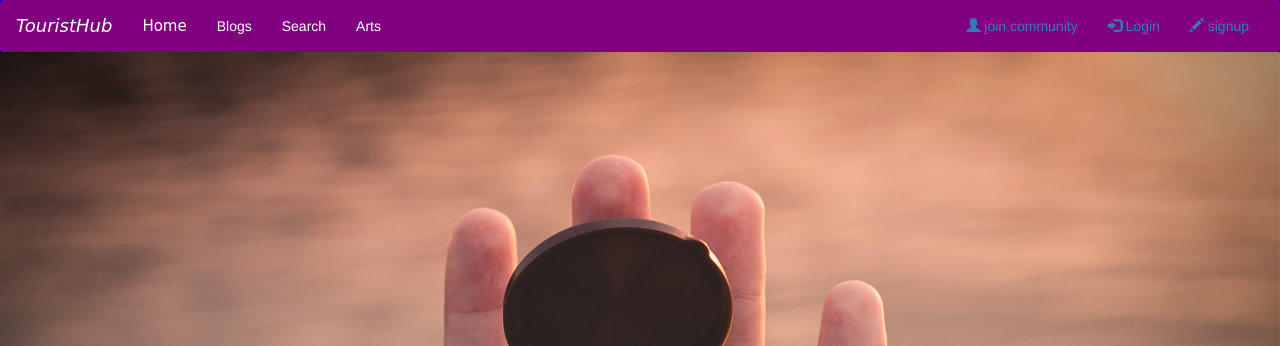
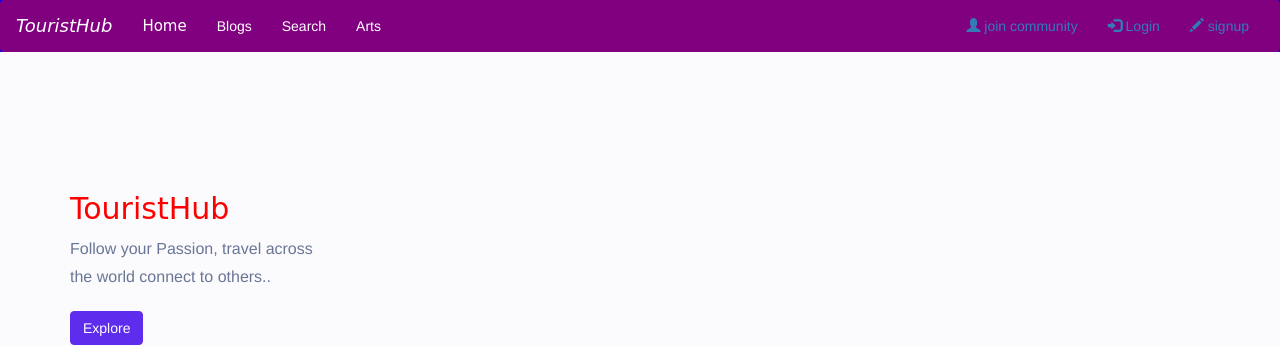
Before and after one commit to maze-runnar/TouristHub, a Django app: template home/templates/home.html in a window 1280 px wide. Shown: the top 346 px of the page. Run offline with Django 3.2, Linux system fonts and the light colour scheme; the template is opened without the code that fills it, so the values that code supplies are empty; some libraries are stand-ins or nearby versions.

Commit message:
Update home.html

```diff
--- a/home/templates/home.html
+++ b/home/templates/home.html
@@ -31,42 +31,35 @@
       <li data-target="#myCarousel" data-slide-to="5"></li>
     </ol>
 
-    <!-- Wrapper for slides -->
-    <div class="carousel-inner">
-      <div class="item">
-        <img src="{% static 'home/images/last.jpg' %}" alt="Los Angeles" style="width:100%;height: 95%">
-      </div>
 
-      <div class="item">
-        <img src="{% static 'home/images/c3.jpg' %}" alt="Chicago" style="width:100%;height: 96%">
-      </div>
-
-      <div class="item ">
-        <img src="{% static 'home/images/c4.jpg' %}" alt="New york" style="width:100%; height: 96%">
-      </div>
-      <div class="item active">
-        <img src="{% static 'home/images/compas.jpg' %}" alt="Los Angeles" style="width:100%;height: 95%">
-      </div>
-
-      <div class="item">
-        <img src="{% static 'home/images/manonhill.jpg' %}" alt="Chicago" style="width:100%;height: 96%">
-      </div>
-
-      <div class="item">
-        <img src="{% static 'home/images/c4.jpg' %}" alt="New york" style="width:100%; height: 96%">
+<footer class="new_footer_area bg_color">
+            <div class="new_footer_top">
+                <div class="container">
+                    <div class="row">
+                        <div class="col-lg-3 col-md-6">
+                            <div class="f_widget company_widget wow fadeInLeft" data-wow-delay="0.2s" style="visibility: visible; animation-delay: 0.2s; animation-name: fadeInLeft;">
+                                <h2  style="font-family: cursive;color:red">TouristHub</h2>
+                                <p>Follow your Passion, travel across the world connect to others..</p>
+                                <a href = "https://thetouristsguides.herokuapp.com/blog/search/">
+                                    <button class="btn btn_get btn_get_two" type="submit">Explore</button>
+                                  </a>
+                                    <p class="mchimp-errmessage" style="display: none;"></p>
+                                    <p class="mchimp-sucmessage" style="display: none;"></p>
                                   </div>
                         </div>
 
-    <!-- Left and right controls -->
-    <a class="left carousel-control" href="#myCarousel" data-slide="prev">
-      <span class="glyphicon glyphicon-chevron-left"></span>
-      <span class="sr-only">Previous</span>
-    </a>
-    <a class="right carousel-control" href="#myCarousel" data-slide="next">
-      <span class="glyphicon glyphicon-chevron-right"></span>
-      <span class="sr-only">Next</span>
-    </a>
+
+
                     </div>
+                </div>
+                <div class="footer_bg">
+                    <div class="footer_bg_one"></div>
+                    <div class="footer_bg_two"></div>
+                </div>
+            </div>
+        </footer>
+
+
 
 
 <div style="text-align: center;">
@@ -101,7 +94,7 @@
                             <h3><span style="font-family: cursive">{{i.area}}</h3>
 
                             <!-- View Details -->
-                            <a href="http://127.0.0.1:8000/{{i.id}}/detail/" class="btn btn-primary btn-sm" role="button">View Details</a>
+                            <a href="https://thetouristsguides.herokuapp.com/{{i.id}}/detail/" class="btn btn-primary btn-sm" role="button">View Details</a>
 
                             <!-- Delete Album -->
                             <form action="#" method="post" style="display: inline;">
@@ -352,8 +345,8 @@ h1, h2, h3, h4, h5, h6 {
 
 
 
-<footer class="new_footer_area bg_color">
-            <div class="new_footer_top">
+<footer>
+            <div >
                 <div class="container">
                     <div class="row">
                         <div class="col-lg-3 col-md-6">
@@ -390,25 +383,21 @@ h1, h2, h3, h4, h5, h6 {
                                     <a href="https://github.com/maze-runnar/thetourists" class="glyphicon glyphicon-modal-window"></a>
 
                                 </div>
+
+                            </div>
+
+                        </div>
+                         <img src="https://cdn.dribbble.com/users/1746237/screenshots/6058987/gif-1.gif" />
                     </div>
                 </div>
+
+                   <div class="col-lg-6 col-sm-5 text-right">
+                            <p>Made with <i class="glyphicon glyphicon-heart" style="color: red"></i> by <a href="https://www.linkedin.com/in/sundaram-dubey/">Sundaram Dubey </a>Since 2019</p>
                         </div>
             </div>
-                <div class="footer_bg">
-                    <div class="footer_bg_one"></div>
-                    <div class="footer_bg_two"></div>
-                </div>
-            </div>
-            <div class="footer_bottom">
-                <div class="container">
-                    <div class="row align-items-center">
-                        <div class="col-lg-6 col-sm-7">
-                            <p class="mb-0 f_400">© The maze runner Inc.. 2019 All rights reserved.</p>
-                        </div>
-                        <div class="col-lg-6 col-sm-5 text-right">
-                            <p>Made with <i class="glyphicon glyphicon-heart" style="color: red"></i> by <a href="#">Sundaram Dubey</a></p>
-                        </div>
-                    </div>
-                </div>
-            </div>
+
+
+
+
+
         </footer>
```
Lines whose indentation alone changed are shown as unchanged.
